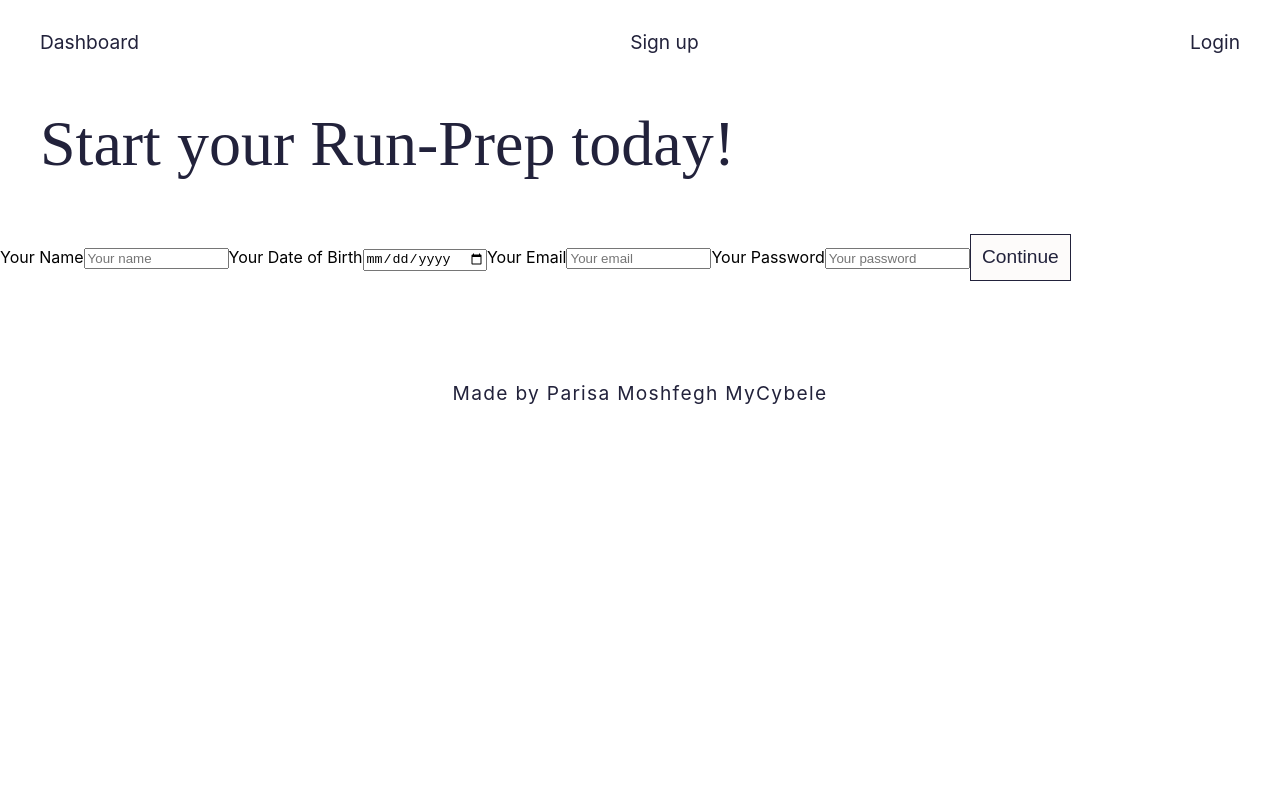
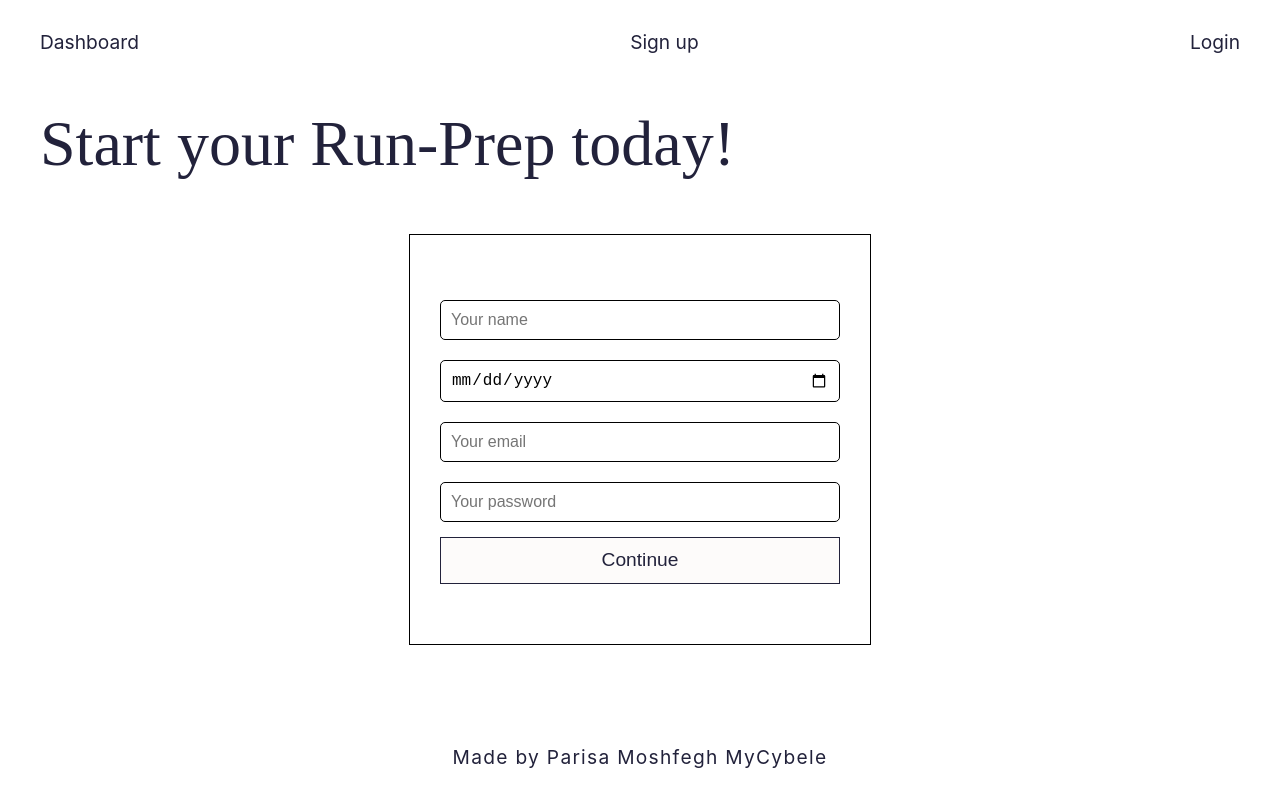
Before and after one commit to paria340/Cybele, a React (Create React App) app: page /signUp in a window 1280 px wide. Built offline with nearby package versions, Linux system fonts and the light colour scheme.

Commit message:
signup page edit

```diff
--- a/src/components/Login.js
+++ b/src/components/Login.js
@@ -6,6 +6,7 @@ const Login = () => {
   const [email, setEmail] = useState('');
   const [password, setPassword] = useState('');
   const [checkBox, setCheckbox] = useState(false);
+  const [errorMessage, setErrorMessage] = useState('');
   const navigate = useNavigate();
 
   const handleLogin = async (event) => {
@@ -15,6 +16,7 @@ const Login = () => {
       localStorage.setItem('token', response.data.token);
       navigate('/', { state: response.data });
     } catch (error) {
+      setErrorMessage('Error logging In');
       console.error('Error logging in:', error);
     }
   };
@@ -67,7 +69,11 @@ const Login = () => {
           <a href="/forgotPassword" style={styles.link}>
             Forgot Password?
           </a>
+
         </div>
+          {errorMessage && (
+            <div style={styles.errorMessage}>{errorMessage}</div>
+          )}
           <button style={styles.btnDefault} type="submit">Login</button>
         </form>
       </div>
@@ -83,11 +89,20 @@ const styles = {
     width: '100%',
     height: '70vh',
   },
+  errorMessage: {
+    color: 'red',
+    fontSize: '14px',
+    fontWeight: 'bold',
+    textAlign: 'left',
+    margin: '10px auto 0 auto',
+  },
   formOption: {
     display: 'flex',
     flexDirection: 'column',
     width: '400px',
     margin: '0 auto',
+    border: '1px solid black',
+    padding: '60px 30px',
   },
   container: {
     width: '400px',
@@ -122,8 +137,10 @@ const styles = {
     padding: '10px',
     borderRadius: '5px',
     fontSize: '16px',
+    border: '1px solid black',
   },
   btnDefault: {
+    marginTop: '20px',
     width: '400px',
   }
 };
--- a/src/components/SignUp.js
+++ b/src/components/SignUp.js
@@ -35,10 +35,9 @@ const OnBoarding = () => {
         <section className="header">
           <h1>Start your Run-Prep today!</h1>
         </section>
-        <section className="formOptions">
+        <section>
           {step === 1 && (
-            <form>
-              <label>Your Name</label>
+            <form style={styles.formOption}>
               <input
                 type="text"
                 id="name"
@@ -48,8 +47,8 @@ const OnBoarding = () => {
                 onChange={handleInputChange}
                 placeholder="Your name"
                 required
+                style={styles.input}
               />
-              <label>Your Date of Birth</label>
               <input
                 type="date"
                 id="dob"
@@ -59,8 +58,8 @@ const OnBoarding = () => {
                 onChange={handleInputChange}
                 placeholder="YYYY-MM-DD"
                 required
+                style={styles.input}
               />
-              <label>Your Email</label>
               <input
                 type="email"
                 id="email"
@@ -71,8 +70,8 @@ const OnBoarding = () => {
                 placeholder="Your email"
                 autoComplete="email"
                 required
+                style={styles.input}
               />
-              <label>Your Password</label>
               <input
                 type="password"
                 id="password"
@@ -83,12 +82,13 @@ const OnBoarding = () => {
                 autoComplete="current-password"
                 placeholder="Your password"
                 required
+                style={styles.input}
               />
               <button onClick={handleContinue}>Continue</button>
             </form>
           )}
           {step === 2 && (
-            <form onSubmit={handleSubmit}>
+            <form onSubmit={handleSubmit} style={styles.formOption}>
               <label>What distance are you prepping for</label>
               <div className="selectWrapper">
                 <select
@@ -116,6 +116,7 @@ const OnBoarding = () => {
                 onChange={handleInputChange}
                 placeholder="MM:SS"
                 required
+                style={styles.input}
               />
               <button type="submit">Submit</button>
             </form>
@@ -126,4 +127,68 @@ const OnBoarding = () => {
   );
 };
 
+const styles = {
+  wrapper: {
+    display: 'flex',
+    flexDirection: 'column',
+    justifyContent: 'center',
+    width: '100%',
+    height: '70vh',
+  },
+  errorMessage: {
+    color: 'red',
+    fontSize: '14px',
+    fontWeight: 'bold',
+    textAlign: 'left',
+    margin: '10px auto 0 auto',
+  },
+  formOption: {
+    display: 'flex',
+    flexDirection: 'column',
+    width: '400px',
+    margin: '0 auto',
+    border: '1px solid black',
+    padding: '60px 30px',
+  },
+  container: {
+    width: '400px',
+    display: 'flex',
+    justifyContent: 'space-between',
+    alignItems: 'center',
+  },
+  inputGroup: {
+    display: 'flex',
+    gap: '5px',
+  },
+  checkbox: {
+    cursor: 'pointer',
+  },
+  label: {
+    fontSize: '14px',
+    color: '#333',
+    cursor: 'pointer',
+    paddingTop: '2px',
+  },
+  title: {
+    fontSize: '32px',
+  },
+  link: {
+    fontSize: '14px',
+    color: '#007BFF',
+    textDecoration: 'none',
+    cursor: 'pointer',
+  },
+  input: {
+    margin: '5px 0 15px 0',
+    padding: '10px',
+    borderRadius: '5px',
+    fontSize: '16px',
+    border: '1px solid black',
+  },
+  btnDefault: {
+    marginTop: '20px',
+    width: '400px',
+  }
+};
+
 export default OnBoarding;
```
